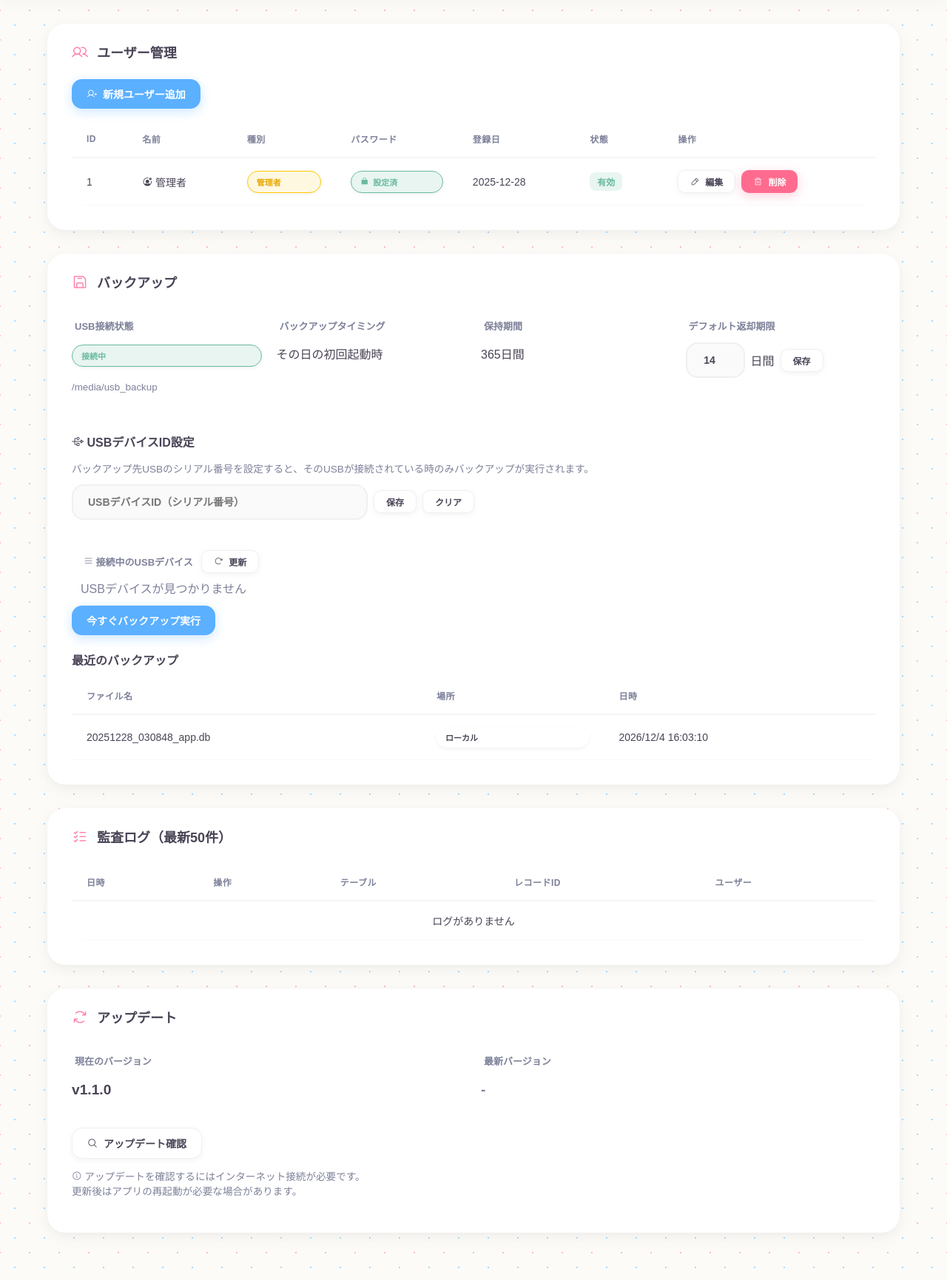
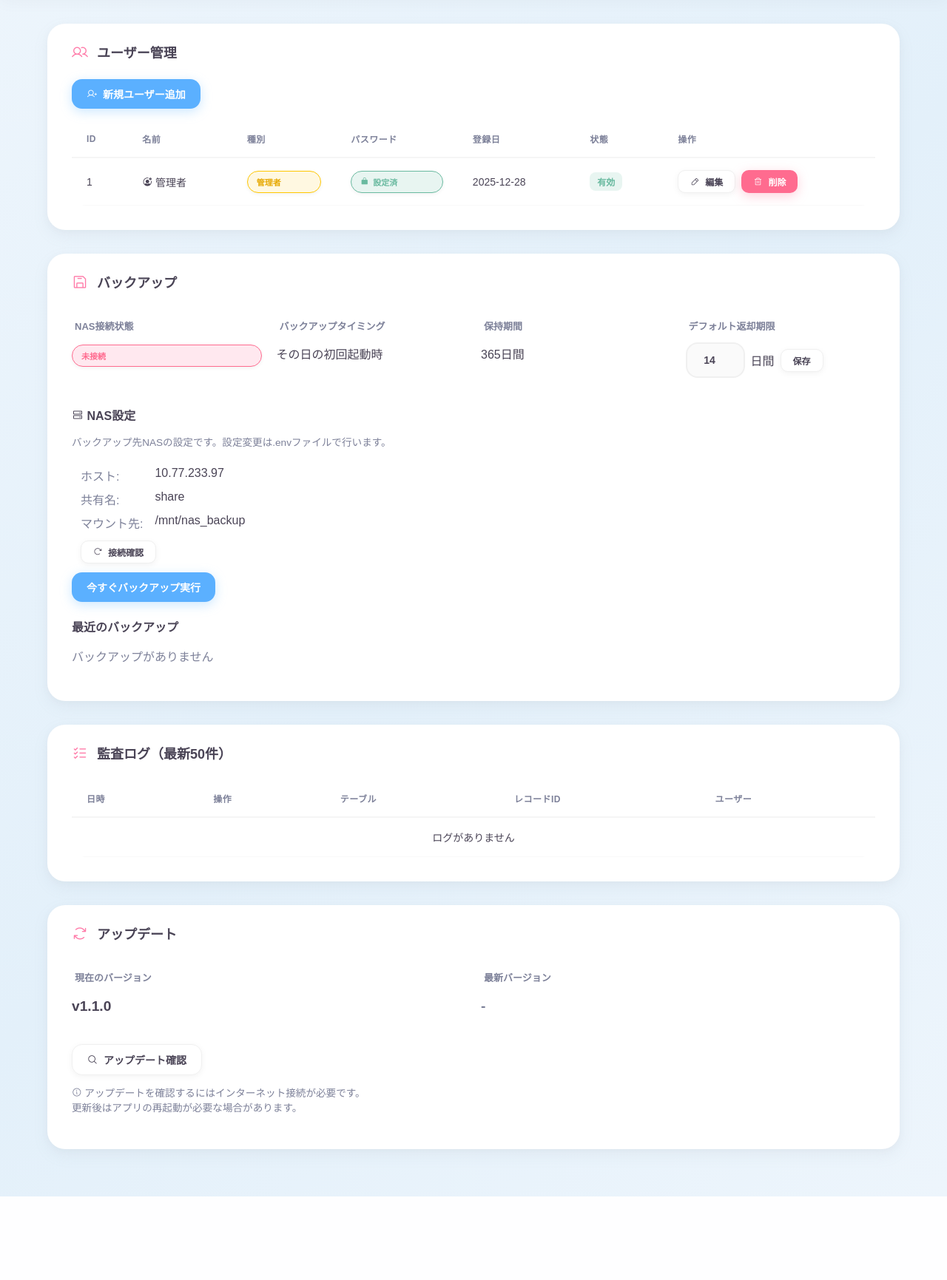
Before and after one commit to matdonaruno/patho-record, a Flask app: page /settings in a window 1280 px wide. Shown: the part 66-1797 px from the top of the page at 74% size. After the commit the page ends 1684 px from the top, so only its background shows below. Run offline with Flask 3, Linux system fonts and the light colour scheme; the visitor is signed in with stand-in values (Sample User, id 1); data that the repository does not hold is empty; parts of the project's set-up code (start-up, migrations or seed data) failed here and were passed over.

Commit message:
feat: USBバックアップからNASバックアップへ移行・UI改善
## 主な変更点

### NASバックアップ対応
- nas_check.py: NAS接続チェック機能を新規作成（SMB/CIFS対応）
- backup.py: USB→NASへバックアップ先を変更
- config.py: NAS設定項目を追加（ホスト、共有名、マウントポイント等）
- app.py: 全USB参照をNAS参照に変更

### UI改善
- 背景色を薄青（#EDF5FC）に変更し視認性向上
- テンプレート（login.html, main.html, settings.html）をNAS対応に更新

### 本番環境対応
- .env.example: NAS設定テンプレートに更新
- DEBUG=Falseをデフォルトに

🤖 Generated with [Claude Code](https://claude.com/claude-code)

Co-Authored-By: Claude <noreply@anthropic.com>

```diff
--- a/app.py
+++ b/app.py
@@ -23,7 +23,7 @@ from flask import (
 from config import Config
 from models import db, User, ItemLog, AuditLog, AppSettings
 from logger import setup_logger, get_audit_logger
-from usb_check import check_usb_on_startup, USBChecker
+from nas_check import check_nas_on_startup, NASChecker
 from backup import BackupManager
 
 # Flask アプリ初期化
@@ -103,8 +103,8 @@ def index():
 def login():
     """ログイン画面（ユーザー選択）"""
     users = User.query.filter_by(is_active=True).order_by(User.name).all()
-    usb_status = USBChecker().get_status()
-    return render_template('login.html', users=users, usb_status=usb_status)
+    nas_status = NASChecker().get_status()
+    return render_template('login.html', users=users, nas_status=nas_status)
 
 
 @app.route('/login', methods=['POST'])
@@ -127,11 +127,11 @@ def do_login():
         flash('無効なユーザーです', 'error')
         return redirect(url_for('login'))
 
-    # 管理者以外はUSB接続チェック
+    # 管理者以外はNAS接続チェック
     if not user.is_admin:
-        usb_checker = USBChecker()
-        if not usb_checker.is_usb_valid():
-            error_msg = 'USBメモリが接続されていません。USBメモリを接続してから再度ログインしてください。'
+        nas_checker = NASChecker()
+        if not nas_checker.is_nas_valid():
+            error_msg = 'NASに接続できません。ネットワーク接続を確認してから再度ログインしてください。'
             if request.headers.get('X-Requested-With') == 'XMLHttpRequest':
                 return jsonify({'error': error_msg}), 403
             flash(error_msg, 'error')
@@ -207,7 +207,7 @@ def register_user():
 def main():
     """メイン画面（スキャン + 履歴）"""
     user = get_current_user()
-    usb_status = USBChecker().get_status()
+    nas_status = NASChecker().get_status()
     last_backup = backup_manager.get_last_backup_info()
 
     # 期限超過件数
@@ -226,7 +226,7 @@ def main():
     return render_template(
         'main.html',
         user=user,
-        usb_status=usb_status,
+        nas_status=nas_status,
         last_backup=last_backup,
         overdue_count=overdue_count,
         unreturned_count=unreturned_count,
@@ -694,12 +694,12 @@ def export_csv():
 @login_required
 def backup_status():
     """バックアップ状態"""
-    usb_status = USBChecker().get_status()
+    nas_status = NASChecker().get_status()
     last_backup = backup_manager.get_last_backup_info()
     backups = backup_manager.list_backups()
 
     return jsonify({
-        'usb': usb_status,
+        'nas': nas_status,
         'last_backup': last_backup,
         'backups': backups[:10]  # 最新10件
     })
@@ -748,7 +748,7 @@ def audit_logs():
 def settings():
     """設定画面"""
     user = get_current_user()
-    usb_status = USBChecker().get_status()
+    nas_status = NASChecker().get_status()
     users = User.query.order_by(User.name).all()
 
     # 返却期限日数を取得（デフォルトはConfig値）
@@ -757,7 +757,7 @@ def settings():
     return render_template(
         'settings.html',
         user=user,
-        usb_status=usb_status,
+        nas_status=nas_status,
         users=users,
         config=Config,
         return_days=int(return_days)
@@ -789,37 +789,40 @@ def settings_return_days():
     })
 
 
-@app.route('/settings/usb-device-id', methods=['GET', 'POST'])
+@app.route('/settings/nas-config', methods=['GET', 'POST'])
 @login_required
-def settings_usb_device_id():
-    """USBデバイスID設定の取得・更新"""
+def settings_nas_config():
+    """NAS設定の取得・更新"""
     if request.method == 'GET':
-        usb_device_id = AppSettings.get('usb_device_id', '')
-        return jsonify({'usb_device_id': usb_device_id})
+        return jsonify({
+            'nas_host': Config.NAS_HOST,
+            'nas_share': Config.NAS_SHARE,
+            'nas_mount_point': Config.NAS_MOUNT_POINT,
+            'nas_required': Config.NAS_REQUIRED
+        })
 
-    data = request.json
-    device_id = data.get('device_id', '').strip()
-
-    AppSettings.set('usb_device_id', device_id)
-
+    # 設定変更は環境変数または.envファイルで行うため、
+    # ここでは接続テストのみ実行可能
     user = get_current_user()
-    logger.info(f"USBデバイスIDを変更: {device_id or '(未設定)'} (ユーザー: {user.name})")
+    logger.info(f"NAS設定を確認 (ユーザー: {user.name})")
 
     return jsonify({
         'success': True,
-        'usb_device_id': device_id
+        'message': 'NAS設定は.envファイルで変更してください'
     })
 
 
-@app.route('/settings/usb-devices')
+@app.route('/settings/nas-status')
 @login_required
-def get_usb_devices():
-    """接続中のUSBデバイス一覧を取得"""
-    checker = USBChecker()
-    devices = checker.get_connected_usb_devices()
+def get_nas_status():
+    """NAS接続状態を取得"""
+    checker = NASChecker()
+    status = checker.get_status()
+    reachable = checker.check_nas_reachable()
 
     return jsonify({
-        'devices': devices
+        'status': status,
+        'reachable': reachable
     })
 
 
@@ -1043,11 +1046,11 @@ def check_and_run_daily_backup():
         logger.info(f"本日のバックアップは実行済み: {today}")
         return True, "本日のバックアップは実行済み"
 
-    # USBが接続されているか確認
-    usb_checker = USBChecker()
-    if not usb_checker.is_usb_valid():
-        logger.warning("USB未接続または不一致: バックアップをスキップ")
-        return False, "USB未接続または不一致"
+    # NASが接続されているか確認
+    nas_checker = NASChecker()
+    if not nas_checker.is_nas_valid():
+        logger.warning("NAS未接続または書き込み不可: バックアップをスキップ")
+        return False, "NAS未接続または書き込み不可"
 
     # バックアップ実行
     logger.info("初回起動バックアップ開始")
@@ -1079,13 +1082,13 @@ if __name__ == '__main__':
     if updated:
         print("✨ 最新版に更新されました")
 
-    # USB チェック
-    success, message, can_continue = check_usb_on_startup()
-    logger.info(f"USB チェック: {message}")
+    # NAS チェック
+    success, message, can_continue = check_nas_on_startup()
+    logger.info(f"NAS チェック: {message}")
 
     if not can_continue:
         print(f"\n⚠️  {message}")
-        print("USBメモリを接続してから再起動してください。")
+        print("NASに接続してから再起動してください。")
         exit(1)
 
     # データベース初期化
@@ -1108,7 +1111,7 @@ if __name__ == '__main__':
         print(f"📍 アクセス: http://localhost:{Config.PORT} または http://<このPCのIPアドレス>:{Config.PORT}")
     else:
         print(f"📍 アクセス: http://{Config.HOST}:{Config.PORT}")
-    print(f"💾 USB: {message}")
+    print(f"💾 NAS: {message}")
     print("\nCtrl+C で終了\n")
 
     app.run(host=Config.HOST, port=Config.PORT, debug=Config.DEBUG)
--- a/static/css/style.css
+++ b/static/css/style.css
@@ -36,7 +36,8 @@
     --border-radius: 24px;
     --border-radius-sm: 16px;
 
-    --app-bg: #FDFBF7;
+    /* 薄青の背景 */
+    --app-bg: #EDF5FC;
 }
 
 /* ============================================================
@@ -50,10 +51,8 @@
 body {
     font-family: 'Nunito', 'Hiragino Sans', 'Hiragino Kaku Gothic ProN', 'Noto Sans JP', sans-serif;
     background-color: var(--app-bg);
-    /* 淡い水玉パターン */
-    background-image: radial-gradient(var(--pastel-blue) 1.5px, transparent 1.5px), radial-gradient(var(--pastel-pink) 1.5px, transparent 1.5px);
-    background-size: 40px 40px;
-    background-position: 0 0, 20px 20px;
+    /* 薄青のシンプルな背景 */
+    background-image: linear-gradient(135deg, #EDF5FC 0%, #E3F0FA 50%, #EDF5FC 100%);
     min-height: 100vh;
     color: var(--text-main);
     margin: 0;
--- a/templates/settings.html
+++ b/templates/settings.html
@@ -99,13 +99,13 @@
             <div class="card-body">
                 <div style="display: grid; grid-template-columns: repeat(auto-fit, minmax(250px, 1fr)); gap: 20px;">
                     <div>
-                        <p class="form-label">USB接続状態</p>
+                        <p class="form-label">NAS接続状態</p>
                         <p>
-                            <span class="badge {{ 'badge-success' if usb_status.connected else 'badge-danger' }}">
-                                {{ '接続中' if usb_status.connected else '未接続' }}
+                            <span class="badge {{ 'badge-success' if nas_status.connected else 'badge-danger' }}">
+                                {{ '接続中' if nas_status.connected else '未接続' }}
                             </span>
-                            {% if usb_status.connected %}
-                            <br><small class="text-muted">{{ usb_status.mount_point }}</small>
+                            {% if nas_status.connected %}
+                            <br><small class="text-muted">{{ nas_status.host }} ({{ nas_status.mount_point }})</small>
                             {% endif %}
                         </p>
                     </div>
@@ -129,30 +129,29 @@
                     </div>
                 </div>
 
-                <!-- USBデバイスID設定 -->
+                <!-- NAS設定 -->
                 <div class="mt-4" style="border-top: 1px solid var(--border-color); padding-top: 16px;">
-                    <h4 style="margin-bottom: 12px;"><i class="ph ph-usb"></i> USBデバイスID設定</h4>
+                    <h4 style="margin-bottom: 12px;"><i class="ph ph-hard-drives"></i> NAS設定</h4>
                     <p class="text-muted" style="font-size: 0.85rem; margin-bottom: 12px;">
-                        バックアップ先USBのシリアル番号を設定すると、そのUSBが接続されている時のみバックアップが実行されます。
+                        バックアップ先NASの設定です。設定変更は.envファイルで行います。
                     </p>
 
-                    <div style="display: flex; align-items: center; gap: 8px; margin-bottom: 16px;">
-                        <input type="text" class="form-input" id="usbDeviceIdInput"
-                               placeholder="USBデバイスID（シリアル番号）"
-                               style="flex: 1; max-width: 400px;">
-                        <button class="btn btn-secondary btn-sm" onclick="saveUsbDeviceId()">保存</button>
-                        <button class="btn btn-secondary btn-sm" onclick="clearUsbDeviceId()">クリア</button>
-                    </div>
-
                     <div style="background: var(--card-bg); border: 1px solid var(--border-color); border-radius: 8px; padding: 12px;">
-                        <p class="form-label" style="margin-bottom: 8px;">
-                            <i class="ph ph-list"></i> 接続中のUSBデバイス
-                            <button class="btn btn-secondary btn-sm" onclick="loadUsbDevices()" style="margin-left: 8px;">
-                                <i class="ph ph-arrow-clockwise"></i> 更新
-                            </button>
-                        </p>
-                        <div id="usbDeviceList">
-                            <span class="text-muted">読み込み中...</span>
+                        <div id="nasConfigInfo">
+                            <div style="display: grid; grid-template-columns: auto 1fr; gap: 8px 16px;">
+                                <span class="text-muted">ホスト:</span>
+                                <span>{{ config.NAS_HOST }}</span>
+                                <span class="text-muted">共有名:</span>
+                                <span>{{ config.NAS_SHARE }}</span>
+                                <span class="text-muted">マウント先:</span>
+                                <span>{{ config.NAS_MOUNT_POINT }}</span>
+                            </div>
+                            <div style="margin-top: 12px;">
+                                <button class="btn btn-secondary btn-sm" onclick="checkNasStatus()">
+                                    <i class="ph ph-arrow-clockwise"></i> 接続確認
+                                </button>
+                                <span id="nasStatusResult" style="margin-left: 8px;"></span>
+                            </div>
                         </div>
                     </div>
                 </div>
@@ -359,84 +358,29 @@
         document.addEventListener('DOMContentLoaded', () => {
             loadBackupList();
             loadAuditLogs();
-            loadUsbDeviceId();
-            loadUsbDevices();
             loadCurrentVersion();
         });
 
-        // USBデバイスID関連
-        function loadUsbDeviceId() {
-            fetch('/settings/usb-device-id')
+        // NAS接続確認
+        function checkNasStatus() {
+            const resultSpan = document.getElementById('nasStatusResult');
+            resultSpan.innerHTML = '<span class="text-muted">確認中...</span>';
+
+            fetch('/settings/nas-status')
                 .then(response => response.json())
                 .then(data => {
-                    document.getElementById('usbDeviceIdInput').value = data.usb_device_id || '';
+                    if (data.reachable && data.status.connected) {
+                        resultSpan.innerHTML = '<span class="badge badge-success">接続OK</span>';
+                    } else if (data.reachable) {
+                        resultSpan.innerHTML = '<span class="badge badge-warning">ネットワーク到達可・マウント未完了</span>';
+                    } else {
+                        resultSpan.innerHTML = '<span class="badge badge-danger">接続不可</span>';
+                    }
                 })
                 .catch(error => {
-                    console.error('USBデバイスID読み込みエラー:', error);
+                    resultSpan.innerHTML = '<span class="badge badge-danger">確認失敗</span>';
+                    console.error('NAS接続確認エラー:', error);
                 });
-        }
-
-        function saveUsbDeviceId() {
-            const deviceId = document.getElementById('usbDeviceIdInput').value.trim();
-
-            fetch('/settings/usb-device-id', {
-                method: 'POST',
-                headers: {
-                    'Content-Type': 'application/json',
-                    'X-Requested-With': 'XMLHttpRequest'
-                },
-                body: JSON.stringify({ device_id: deviceId })
-            })
-            .then(response => response.json())
-            .then(result => {
-                if (result.success) {
-                    showToast('USBデバイスIDを保存しました', 'success');
-                } else {
-                    showToast(result.error, 'error');
-                }
-            })
-            .catch(error => {
-                showToast('エラーが発生しました', 'error');
-            });
-        }
-
-        function clearUsbDeviceId() {
-            document.getElementById('usbDeviceIdInput').value = '';
-            saveUsbDeviceId();
-        }
-
-        function loadUsbDevices() {
-            const container = document.getElementById('usbDeviceList');
-            container.innerHTML = '<span class="text-muted">読み込み中...</span>';
-
-            fetch('/settings/usb-devices')
-                .then(response => response.json())
-                .then(data => {
-                    if (!data.devices || data.devices.length === 0) {
-                        container.innerHTML = '<span class="text-muted">USBデバイスが見つかりません</span>';
-                        return;
-                    }
-
-                    container.innerHTML = data.devices.map(device => `
-                        <div style="display: flex; align-items: center; justify-content: space-between; padding: 8px; background: var(--bg-color); border-radius: 4px; margin-bottom: 6px;">
-                            <div>
-                                <strong>${device.name || 'USBデバイス'}</strong>
-                                <br><small class="text-muted">Serial: ${device.serial}</small>
-                            </div>
-                            <button class="btn btn-primary btn-sm" onclick="copyToUsbInput('${device.serial}')">
-                                <i class="ph ph-copy"></i> 使用
-                            </button>
-                        </div>
-                    `).join('');
-                })
-                .catch(error => {
-                    container.innerHTML = '<span class="text-danger">読み込みに失敗しました</span>';
-                });
-        }
-
-        function copyToUsbInput(serial) {
-            document.getElementById('usbDeviceIdInput').value = serial;
-            showToast('シリアル番号をコピーしました。保存ボタンを押してください。', 'info');
         }
 
         // ユーザー追加モーダル
@@ -636,8 +580,8 @@
                                     <tr>
                                         <td>${b.filename}</td>
                                         <td>
-                                            <span class="badge ${b.location === 'usb' ? 'badge-success' : 'badge-info'}">
-                                                ${b.location === 'usb' ? 'USB' : 'ローカル'}
+                                            <span class="badge ${b.location === 'nas' ? 'badge-success' : 'badge-info'}">
+                                                ${b.location === 'nas' ? 'NAS' : 'ローカル'}
                                             </span>
                                         </td>
                                         <td>${new Date(b.modified).toLocaleString('ja-JP')}</td>
```
Also changed, not shown: backup.py (+51 -59 lines), config.py (+11 -2 lines), nas_check.py (added, +239 -0 lines), templates/login.html (+10 -10 lines), templates/main.html (+5 -5 lines), 1 other file.
